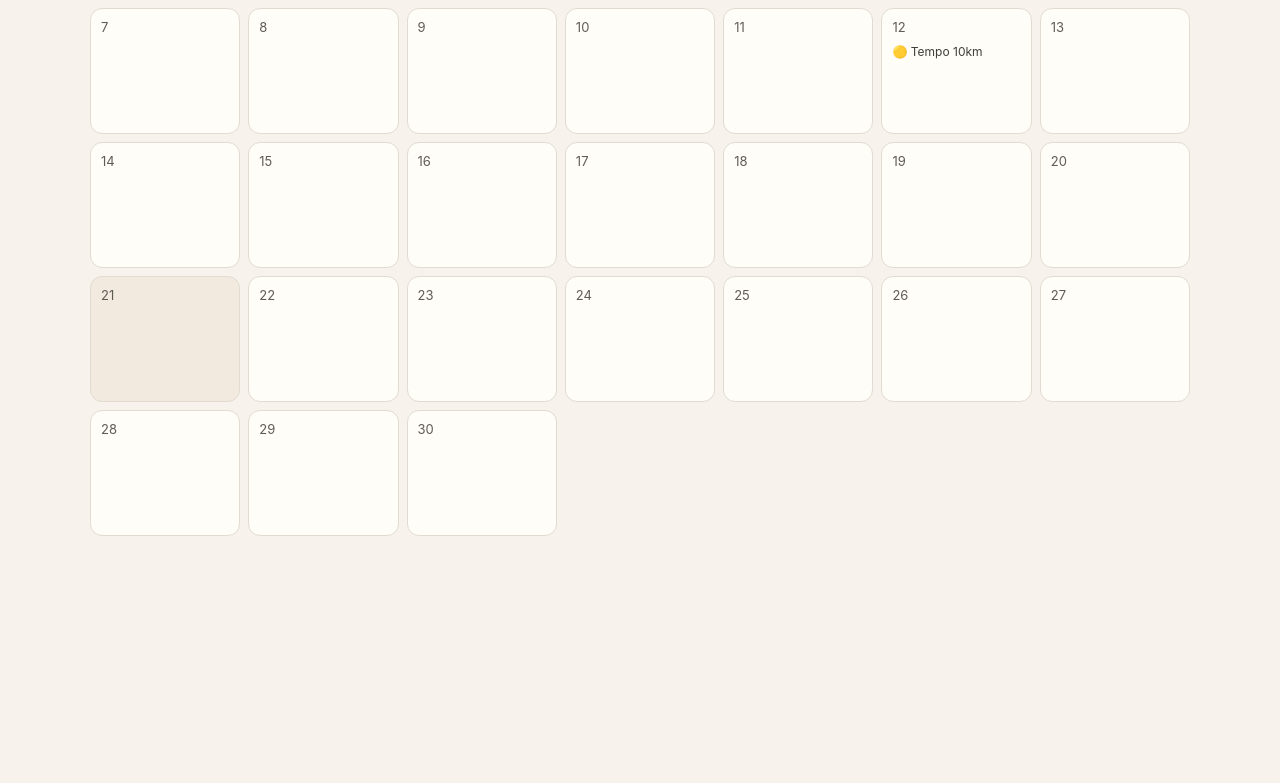
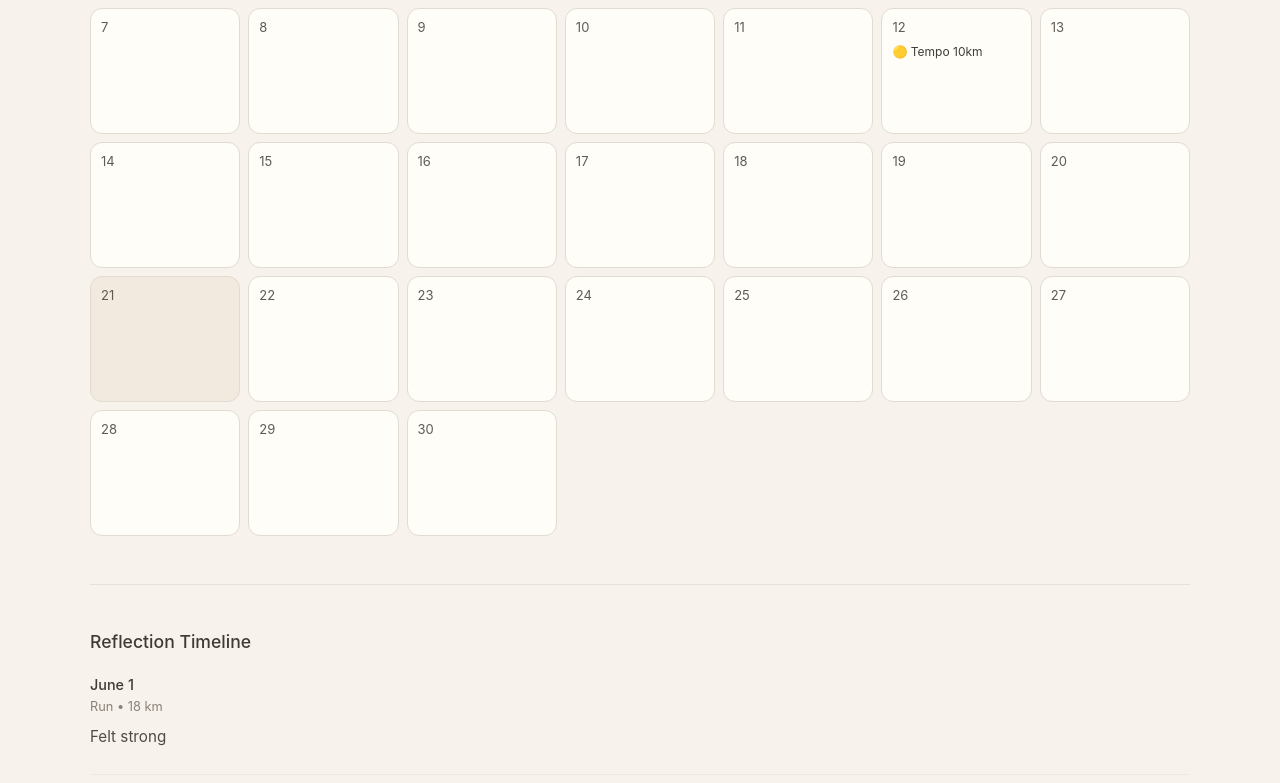
Before and after one commit to jameskktkim-dev/tsuki-run, a React app in the folder frontend/: page / in a window 1280 px wide. Shown: the part 726-1509 px from the top of the page. Before the commit the page ends 1310 px from the top, so only its background shows below. Built offline with nearby package versions, Linux system fonts and the light colour scheme; the HTML template or start-up script is replaced by a standard one.

Commit message:
Add reflection timeline

```diff
--- a/frontend/src/components/MonthlyCalendar.jsx
+++ b/frontend/src/components/MonthlyCalendar.jsx
@@ -1,5 +1,6 @@
 import MonthlyGoal from "./MonthlyGoal";
 import GoalModal from "./GoalModal";
+import ReflectionTimeline from "./ReflectionTimeline";
 import { useState, useEffect } from "react";
 import { entries as initialEntries } from "../data/mockEntries";
 import DayModal from "./DayModal";
@@ -147,6 +148,8 @@ export default function MonthlyCalendar() {
         })}
       </div>
 
+      <ReflectionTimeline entries={entries} />
+
       <DayModal
         selectedDay={selectedDay}
         entry={selectedEntry}
--- /dev/null
+++ b/frontend/src/components/ReflectionTimeline.css
@@ -0,0 +1,44 @@
+.reflection-timeline {
+  margin-top: 48px;
+  padding-top: 32px;
+  border-top: 1px solid #e8e1d8;
+}
+
+.reflection-title {
+  font-size: 1.1rem;
+  font-weight: 500;
+  margin-bottom: 24px;
+  color: #3f3a34;
+}
+
+.reflection-list {
+  display: flex;
+  flex-direction: column;
+  gap: 24px;
+}
+
+.reflection-item {
+  padding-bottom: 24px;
+  border-bottom: 1px solid #eee8df;
+}
+
+.reflection-date {
+  font-size: 0.9rem;
+  font-weight: 500;
+  color: #3f3a34;
+  margin-bottom: 6px;
+}
+
+.reflection-meta {
+  font-size: 0.8rem;
+  color: #8a8178;
+  margin-bottom: 10px;
+}
+
+.reflection-text {
+  font-size: 0.95rem;
+  line-height: 1.7;
+  color: #4f4a43;
+  margin: 0;
+  white-space: pre-wrap;
+}
--- /dev/null
+++ b/frontend/src/components/ReflectionTimeline.jsx
@@ -0,0 +1,32 @@
+import "./ReflectionTimeline.css";
+
+export default function ReflectionTimeline({ entries }) {
+  const reflections = Object.values(entries)
+    .filter((entry) => entry?.result?.reflection)
+    .sort((a, b) => b.day - a.day);
+
+  if (reflections.length === 0) {
+    return null;
+  }
+
+  return (
+    <section className="reflection-timeline">
+      <h2 className="reflection-title">Reflection Timeline</h2>
+
+      <div className="reflection-list">
+        {reflections.map((entry) => (
+          <article key={entry.day} className="reflection-item">
+            <div className="reflection-date">June {entry.day}</div>
+
+            <div className="reflection-meta">
+              {entry.result.type || "Run"}
+              {entry.result.distance && ` • ${entry.result.distance} km`}
+            </div>
+
+            <p className="reflection-text">{entry.result.reflection}</p>
+          </article>
+        ))}
+      </div>
+    </section>
+  );
+}
```
